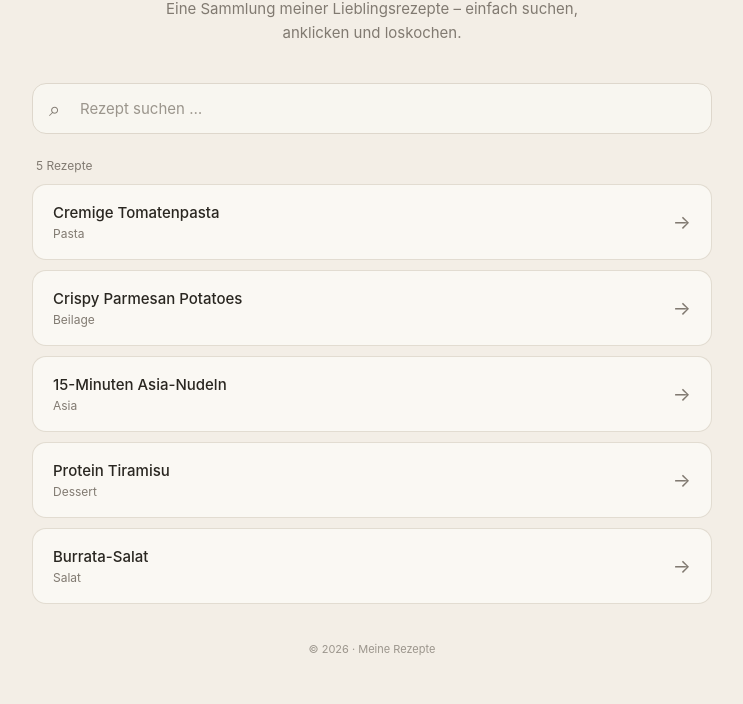
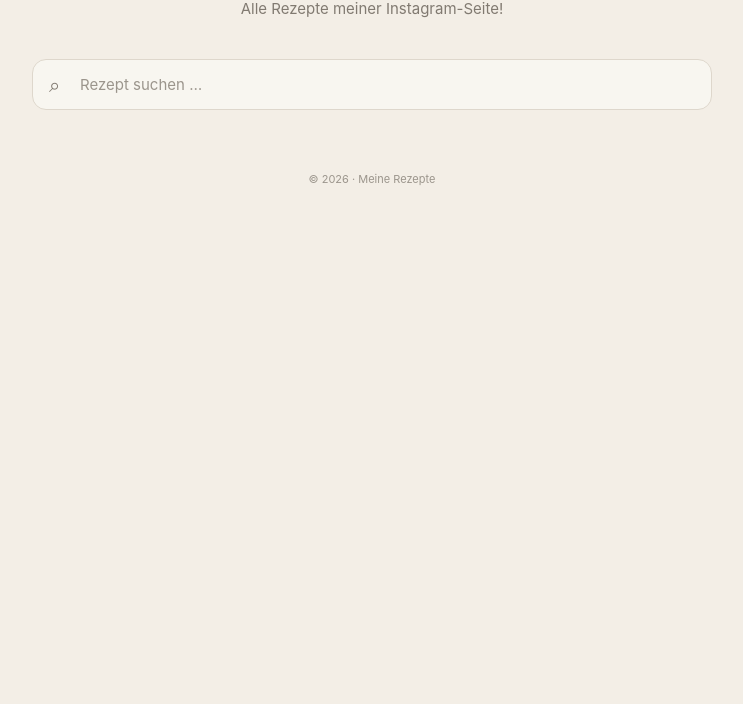
Before and after one commit to ZweitesFruehstueck/Recipes, a plain HTML site: page index.html in a window 1280 px wide. Shown: the part 229-933 px from the top of the page, without its empty margins (268-1011 px from the left). After the commit the page ends 800 px from the top, so only its background shows below. Drawn offline with Linux system fonts and the light colour scheme.

Commit message:
Update index.html

```diff
--- a/index.html
+++ b/index.html
@@ -4,10 +4,10 @@
   <meta charset="UTF-8">
   <meta name="viewport" content="width=device-width, initial-scale=1.0">
 
-  <title>Meine Rezepte</title>
+  <title>Zweites Frühstück</title>
   <meta
     name="description"
-    content="Meine Sammlung von Lieblingsrezepten."
+    content="Alle Rezepte meiner Instagram-Seite!"
   >
 
   <style>
@@ -265,11 +265,10 @@
 
       <div class="profile">R</div>
 
-      <h1>Meine Rezepte</h1>
+      <h1>Zweites Frühstück</h1>
 
       <p class="intro">
-        Eine Sammlung meiner Lieblingsrezepte – einfach suchen,
-        anklicken und loskochen.
+        Alle Rezepte meiner Instagram-Seite!
       </p>
 
     </header>
@@ -353,33 +352,15 @@
     const recipes = [
 
       {
-        name: "Cremige Tomatenpasta",
-        category: "Pasta",
-        url: "https://example.com/rezept-1"
+        name: "Kichererbsen-Kokos-Curry",
+        category: "Curry", "Rice", "Reis",
+        url: "https://cookidoo.de/recipes/recipe/de-DE/r505099"
       },
 
       {
-        name: "Crispy Parmesan Potatoes",
-        category: "Beilage",
-        url: "https://example.com/rezept-2"
-      },
-
-      {
-        name: "15-Minuten Asia-Nudeln",
-        category: "Asia",
-        url: "https://example.com/rezept-3"
-      },
-
-      {
-        name: "Protein Tiramisu",
-        category: "Dessert",
-        url: "https://example.com/rezept-4"
-      },
-
-      {
-        name: "Burrata-Salat",
-        category: "Salat",
-        url: "https://example.com/rezept-5"
+        name: "Pettersson und Findus Pfannkuchentorte",
+        category: "Torte", "Pfannkuchen", "Dessert",
+        url: "https://www.oetker.de/rezepte/r/pfannkuchentorte"
       }
 
     ];
```
